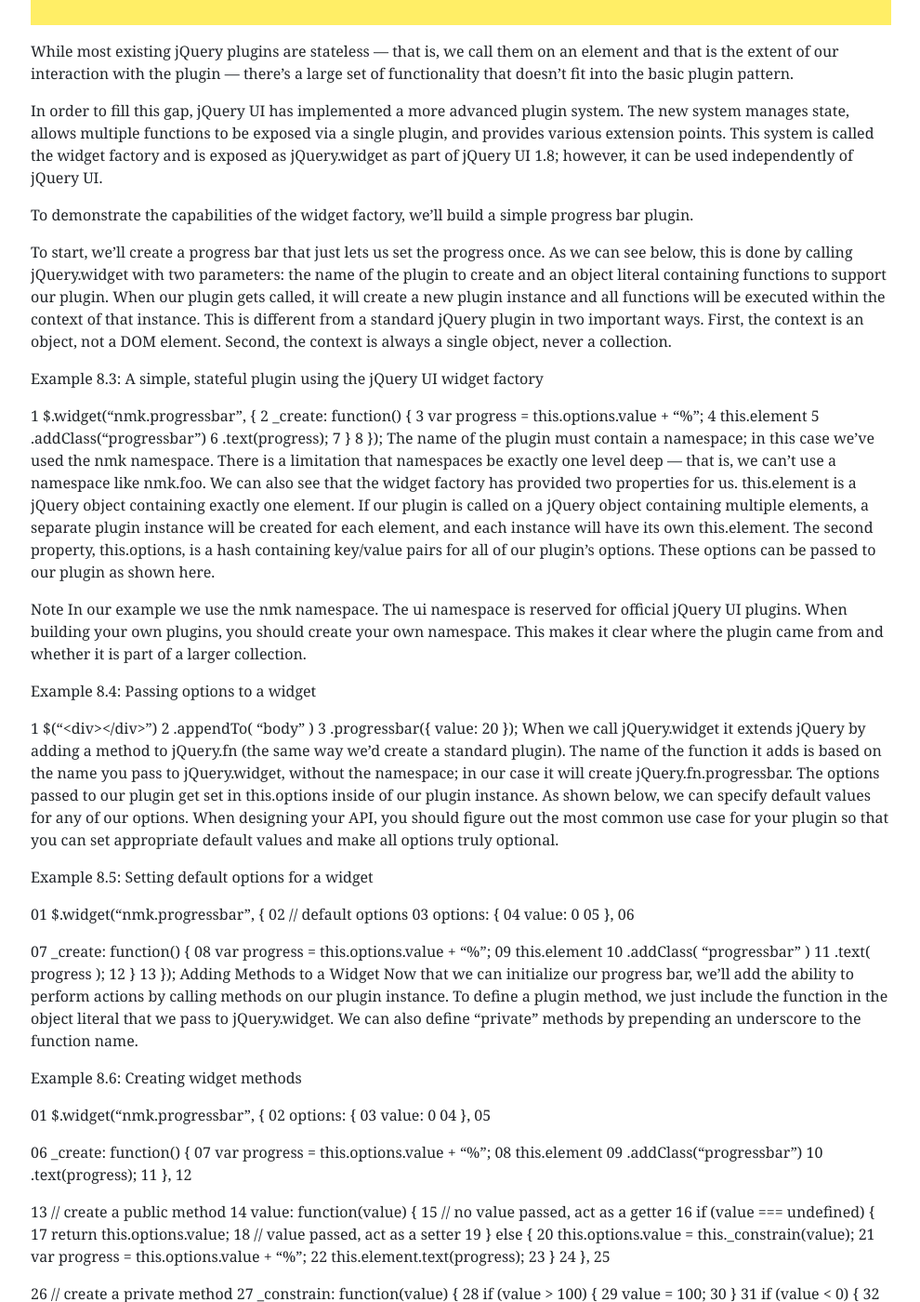
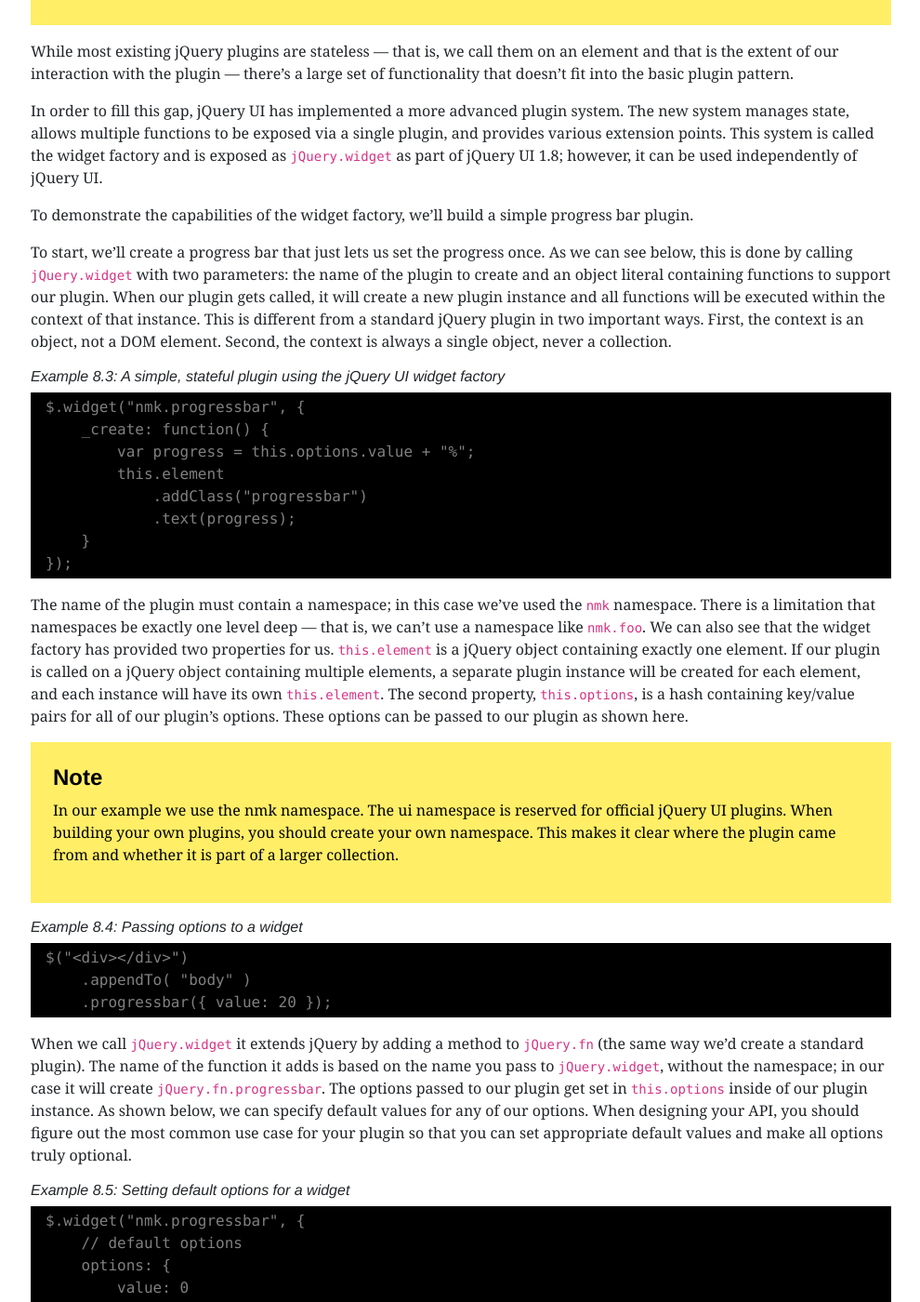
Before and after one commit to dan-carroll/jquery-fundamentals, a Jekyll site: the page built from legacy/ch08-plugins.md, in a window 1280 px wide and 1400 px high, scrolled down 5678 px. Shown: the whole window at 93% size, without its empty margins (144-1134 px from the left). Built offline with Jekyll 4.4.1, drawn with Linux system fonts in a browser that asks for light colours; some of the changed text lies outside the part shown.

Commit message:
Update ch08-plugins.md

````diff
--- a/legacy/ch08-plugins.md
+++ b/legacy/ch08-plugins.md
@@ -240,182 +240,129 @@ For more on plugin development, read Mike Alsup's essential post, [A Plugin Deve
 
 While most existing jQuery plugins are stateless — that is, we call them on an element and that is the extent of our interaction with the plugin — there’s a large set of functionality that doesn’t fit into the basic plugin pattern.
 
-In order to fill this gap, jQuery UI has implemented a more advanced plugin system. The new system manages state, allows multiple functions to be exposed via a single plugin, and provides various extension points. This system is called the widget factory and is exposed as jQuery.widget as part of jQuery UI 1.8; however, it can be used independently of jQuery UI.
+In order to fill this gap, jQuery UI has implemented a more advanced plugin system. The new system manages state, allows multiple functions to be exposed via a single plugin, and provides various extension points. This system is called the widget factory and is exposed as `jQuery.widget` as part of jQuery UI 1.8; however, it can be used independently of jQuery UI.
 
 To demonstrate the capabilities of the widget factory, we'll build a simple progress bar plugin.
 
-To start, we’ll create a progress bar that just lets us set the progress once. As we can see below, this is done by calling jQuery.widget with two parameters: the name of the plugin to create and an object literal containing functions to support our plugin. When our plugin gets called, it will create a new plugin instance and all functions will be executed within the context of that instance. This is different from a standard jQuery plugin in two important ways. First, the context is an object, not a DOM element. Second, the context is always a single object, never a collection.
+To start, we’ll create a progress bar that just lets us set the progress once. As we can see below, this is done by calling `jQuery.widget` with two parameters: the name of the plugin to create and an object literal containing functions to support our plugin. When our plugin gets called, it will create a new plugin instance and all functions will be executed within the context of that instance. This is different from a standard jQuery plugin in two important ways. First, the context is an object, not a DOM element. Second, the context is always a single object, never a collection.
 
-Example 8.3: A simple, stateful plugin using the jQuery UI widget factory
+###### Example 8.3: A simple, stateful plugin using the jQuery UI widget factory
 
-1
+```js
 $.widget("nmk.progressbar", {
-2
     _create: function() {
-3
         var progress = this.options.value + "%";
-4
         this.element
-5
             .addClass("progressbar")
-6
             .text(progress);
-7
     }
-8
 });
-The name of the plugin must contain a namespace; in this case we’ve used the nmk namespace. There is a limitation that namespaces be exactly one level deep — that is, we can't use a namespace like nmk.foo. We can also see that the widget factory has provided two properties for us. this.element is a jQuery object containing exactly one element. If our plugin is called on a jQuery object containing multiple elements, a separate plugin instance will be created for each element, and each instance will have its own this.element. The second property, this.options, is a hash containing key/value pairs for all of our plugin’s options. These options can be passed to our plugin as shown here.
+```
 
-Note
-In our example we use the nmk namespace. The ui namespace is reserved for official jQuery UI plugins. When building your own plugins, you should create your own namespace. This makes it clear where the plugin came from and whether it is part of a larger collection.
+The name of the plugin must contain a namespace; in this case we’ve used the `nmk` namespace. There is a limitation that namespaces be exactly one level deep — that is, we can't use a namespace like `nmk.foo`. We can also see that the widget factory has provided two properties for us. `this.element` is a jQuery object containing exactly one element. If our plugin is called on a jQuery object containing multiple elements, a separate plugin instance will be created for each element, and each instance will have its own `this.element`. The second property, `this.options`, is a hash containing key/value pairs for all of our plugin’s options. These options can be passed to our plugin as shown here.
 
-Example 8.4: Passing options to a widget
+> #### Note
+>
+> In our example we use the nmk namespace. The ui namespace is reserved for official jQuery UI plugins. When building your own plugins, you should create your own namespace. This makes it clear where the plugin came from and whether it is part of a larger collection.
 
-1
+###### Example 8.4: Passing options to a widget
+
+```js
 $("<div></div>")
-2
     .appendTo( "body" )
-3
     .progressbar({ value: 20 });
-When we call jQuery.widget it extends jQuery by adding a method to jQuery.fn (the same way we'd create a standard plugin). The name of the function it adds is based on the name you pass to jQuery.widget, without the namespace; in our case it will create jQuery.fn.progressbar. The options passed to our plugin get set in this.options inside of our plugin instance. As shown below, we can specify default values for any of our options. When designing your API, you should figure out the most common use case for your plugin so that you can set appropriate default values and make all options truly optional.
+```
 
-Example 8.5: Setting default options for a widget
+When we call `jQuery.widget` it extends jQuery by adding a method to `jQuery.fn` (the same way we'd create a standard plugin). The name of the function it adds is based on the name you pass to `jQuery.widget`, without the namespace; in our case it will create `jQuery.fn.progressbar`. The options passed to our plugin get set in `this.options` inside of our plugin instance. As shown below, we can specify default values for any of our options. When designing your API, you should figure out the most common use case for your plugin so that you can set appropriate default values and make all options truly optional.
 
-01
+###### Example 8.5: Setting default options for a widget
+
+```js
 $.widget("nmk.progressbar", {
-02
     // default options
-03
     options: {
-04
         value: 0
-05
     },
-06
 
-07
     _create: function() {
-08
         var progress = this.options.value + "%";
-09
         this.element
-10
             .addClass( "progressbar" )
-11
             .text( progress );
-12
     }
-13
 });
-Adding Methods to a Widget
-Now that we can initialize our progress bar, we’ll add the ability to perform actions by calling methods on our plugin instance. To define a plugin method, we just include the function in the object literal that we pass to jQuery.widget. We can also define “private” methods by prepending an underscore to the function name.
+```
 
-Example 8.6: Creating widget methods
+### Adding Methods to a Widget
 
-01
+Now that we can initialize our progress bar, we’ll add the ability to perform actions by calling methods on our plugin instance. To define a plugin method, we just include the function in the object literal that we pass to `jQuery.widget`. We can also define “private” methods by prepending an underscore to the function name.
+
+###### Example 8.6: Creating widget methods
+
+```js
 $.widget("nmk.progressbar", {
-02
     options: {
-03
         value: 0
-04
     },
-05
 
-06
     _create: function() {
-07
         var progress = this.options.value + "%";
-08
         this.element
-09
             .addClass("progressbar")
-10
             .text(progress);
-11
     },
-12
 
-13
     // create a public method
-14
     value: function(value) {
-15
         // no value passed, act as a getter
-16
         if (value === undefined) {
-17
             return this.options.value;
-18
         // value passed, act as a setter
-19
         } else {
-20
             this.options.value = this._constrain(value);
-21
             var progress = this.options.value + "%";
-22
             this.element.text(progress);
-23
         }
-24
     },
-25
 
-26
     // create a private method
-27
     _constrain: function(value) {
-28
         if (value > 100) {
-29
             value = 100;
-30
         }
-31
         if (value < 0) {
-32
             value = 0;
-33
         }
-34
         return value;
-35
     }
-36
 });
+```
+
 To call a method on a plugin instance, you pass the name of the method to the jQuery plugin. If you are calling a method that accepts parameters, you simply pass those parameters after the method name.
 
-Example 8.7: Calling methods on a plugin instance
+###### Example 8.7: Calling methods on a plugin instance
 
-01
+```js
 var bar = $("<div></div>")
-02
     .appendTo("body")
-03
     .progressbar({ value: 20 });
-04
 
-05
 // get the current value
-06
 alert(bar.progressbar("value"));
-07
 
-08
 // update the value
-09
 bar.progressbar("value", 50);
-10
 
-11
 // get the current value again
-12
 alert(bar.progressbar("value"));
-Note
-Executing methods by passing the method name to the same jQuery function that was used to initialize the plugin may seem odd. This is done to prevent pollution of the jQuery namespace while maintaining the ability to chain method calls.
+```
 
-Working with Widget Options
+> #### Note
+>
+> Executing methods by passing the method name to the same jQuery function that was used to initialize the plugin may seem odd. This is done to prevent pollution of the jQuery namespace while maintaining the ability to chain method calls.
+
+### Working with Widget Options
+
 One of the methods that is automatically available to our plugin is the option method. The option method allows you to get and set options after initialization. This method works exactly like jQuery’s css and attr methods: you can pass just a name to use it as a setter, a name and value to use it as a single setter, or a hash of name/value pairs to set multiple values. When used as a getter, the plugin will return the current value of the option that corresponds to the name that was passed in. When used as a setter, the plugin’s _setOption method will be called for each option that is being set. We can specify a _setOption method in our plugin to react to option changes.
 
 Example 8.8: Responding when an option is set
````
